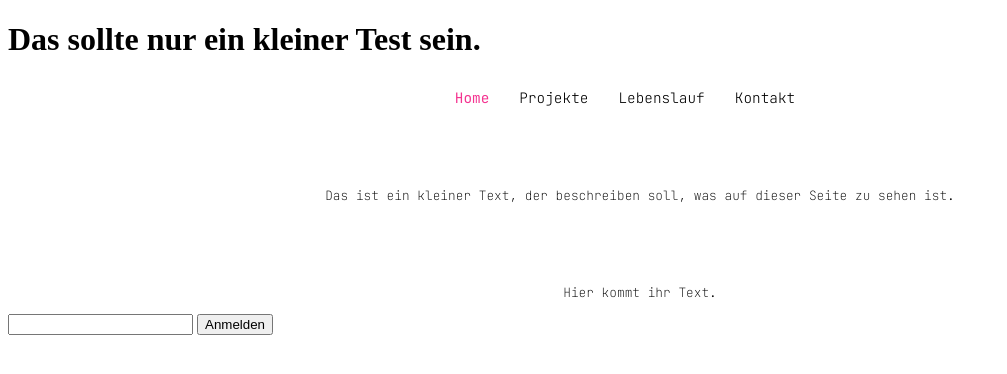
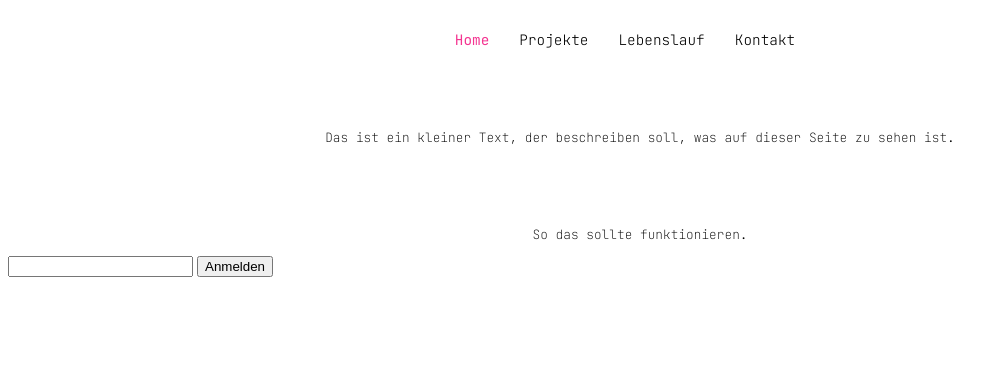
Before and after one commit to mspMMXX/portSite, a plain HTML site: page index.html in a window 1280 px wide. Shown: the whole page, without its empty margins (0-1007 px from the left). Drawn offline with Linux system fonts and the light colour scheme.

Commit message:
Docker-Test

```diff
--- a/index.html
+++ b/index.html
@@ -10,7 +10,6 @@
         <link rel="stylesheet" href="css/styles.css">
     </head>
     <body>
-        <h1>Das sollte nur ein kleiner Test sein.</h1>
         <nav>
             <ul class="main-menu">
                 <li><a href="pages/index.html" class="active">Home</a></li>
@@ -22,7 +21,7 @@
 
         <p>Das ist ein kleiner Text, der beschreiben soll, was auf dieser Seite zu sehen ist.</p>
 
-        <p id="inputLabel">Hier kommt ihr Text.</p>
+        <p id="inputLabel">So das sollte funktionieren.</p>
         <input id="input-one">
         <button id="myButton">Anmelden</button>
 
```
Also changed, not shown: 1 other file.
